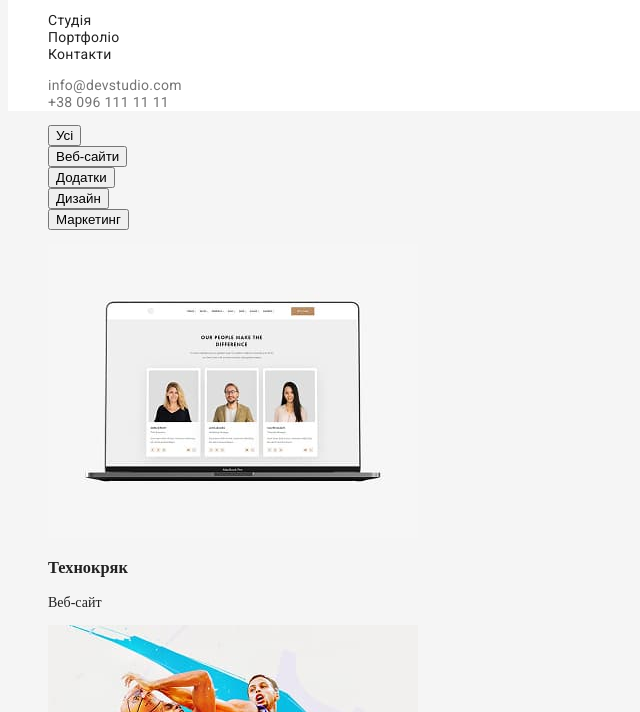
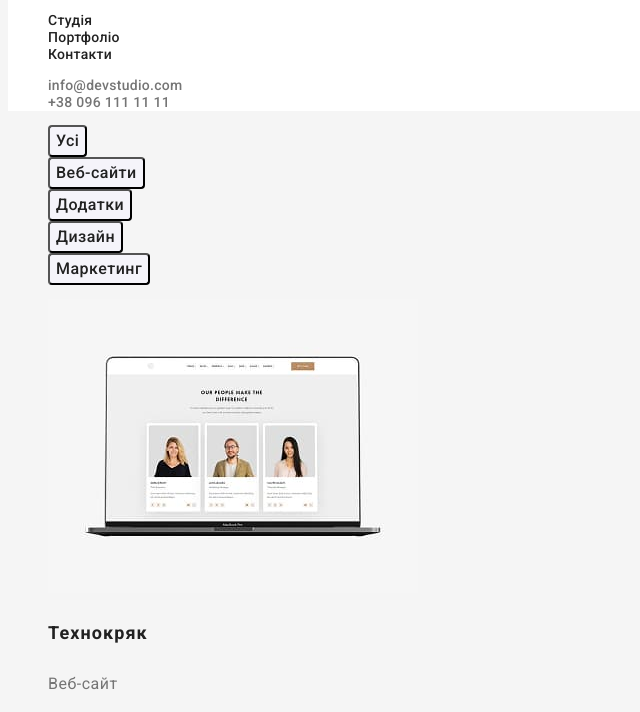
Before and after one commit to RomanPika737/Praktice, a plain HTML site: page portfolio.html in a window 1280 px wide. Shown: the part 45-757 px from the top of the page, without its empty margins (0-640 px from the left). Drawn offline with Linux system fonts and the light colour scheme.

Commit message:
added first CSS for portfolio.html

```diff
--- a/css/styles.css
+++ b/css/styles.css
@@ -40,7 +40,7 @@ background: var(--white-color);
     text-decoration: none;
     font-family: 'Roboto';
     font-style: normal;
-    font-weight: medium;
+    font-weight: 500;
     font-size: 14px;
     line-height: auto;
     letter-spacing: 0.02em;
@@ -60,7 +60,7 @@ background: var(--white-color);
     text-decoration: none;
     font-family: 'Roboto';
     font-style: normal;
-    font-weight: medium;
+    font-weight: 500;
     font-size: 14px;
     line-height: auto;
     letter-spacing: 0.02em;
@@ -251,3 +251,54 @@ background: var(--white-color);
 .filters .title {
     color: var(--white-color);
 }
+
+.button-filter {
+    font-family: 'Roboto';
+    font-style: normal;
+    font-weight: 500;
+    font-size: 16px;
+    line-height: 1.625;
+    letter-spacing: 0.03em;
+    text-align: center;
+    color: var(--title-text-color);
+    background: #F5F4FA;
+    /*box-shadow: 0px 4px 4px rgba(0, 0, 0, 0.15);*/
+    border-radius: 4px;
+    cursor: pointer;
+}
+
+.button-filter:hover,
+.button-filter:focus {
+    color: var(--white-color);
+    background-color: var(--accent-color);
+    box-shadow: 0px 3px 1px rgba(0, 0, 0, 0.1),
+                0px 1px 2px rgba(0, 0, 0, 0.08),
+                0px 2px 2px rgba(0, 0, 0, 0.12);
+    border-radius: 4px;
+}
+
+.portfolio .title {
+    color: var(--white-color);
+}
+
+.portfolio-title {
+    font-family: 'Roboto';
+    font-style: normal;
+    font-weight: bold;
+    font-size: 18px;
+    line-height: 2;
+    letter-spacing: 0.06em;
+    /*text-align: center;*/
+    color: var(--title-text-color);
+}
+
+.portfolio-text {
+    font-family: 'Roboto';
+    font-style: normal;
+    font-weight: normal;
+    font-size: 16px;
+    line-height: 1.875;
+    letter-spacing: 0.03em;
+    /*text-align: center;*/
+    color: var(--main-text-color);
+}
```
